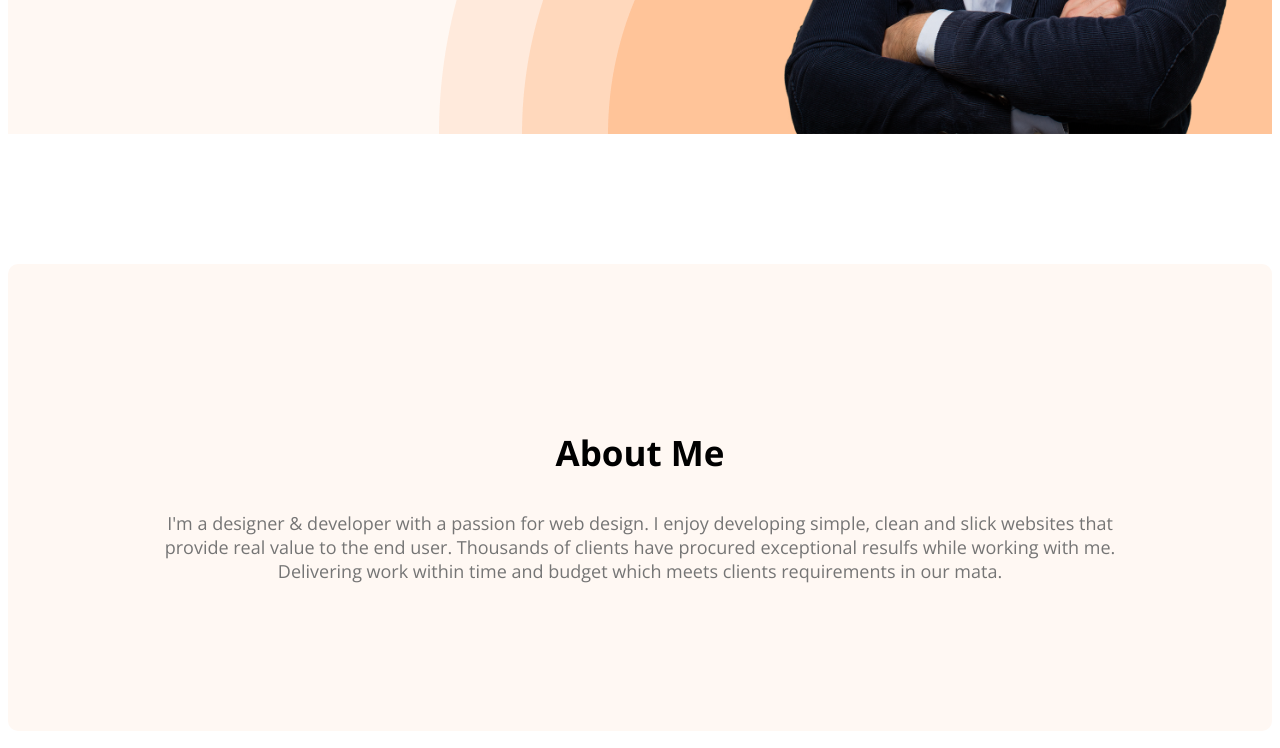
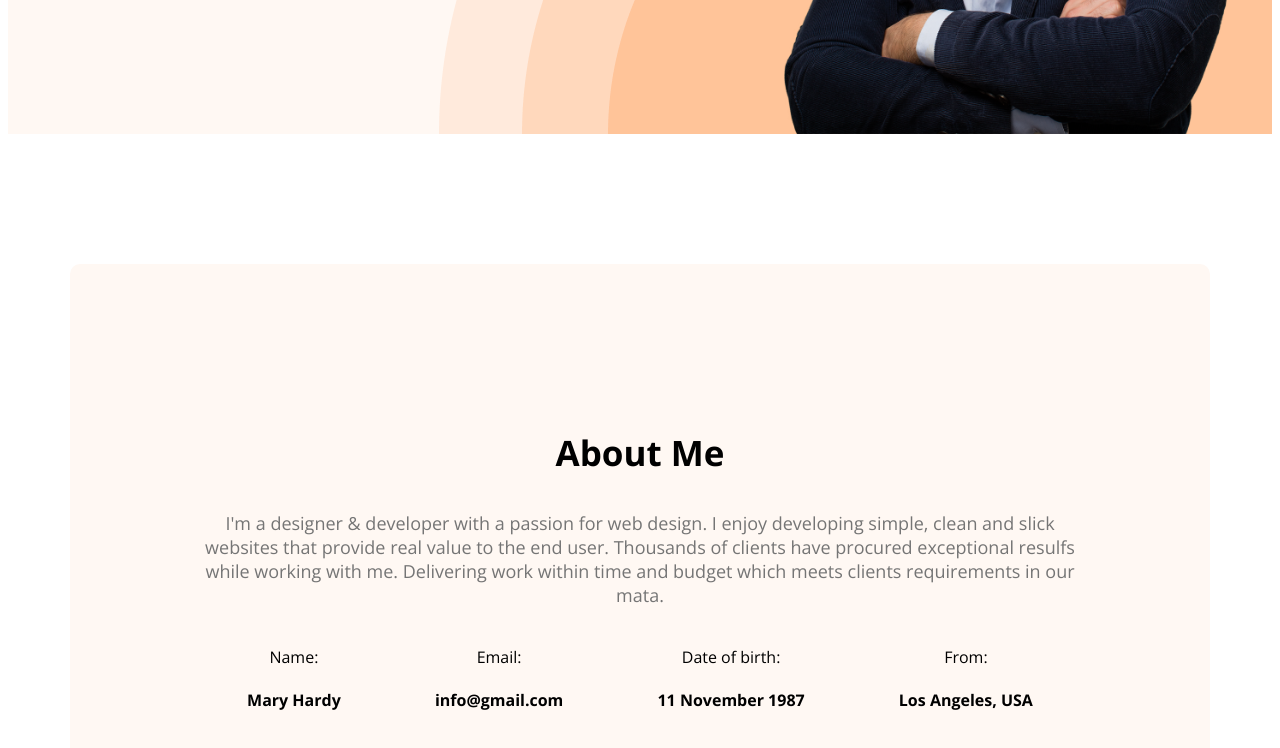
Before and after one commit to muhsinabdullah/Milestone-1-PH-Mission, a plain HTML site: page index.html in a window 1280 px wide. Shown: the part 634-1382 px from the top of the page. Drawn offline with nearby package versions, Linux system fonts and the light colour scheme.

Commit message:
info added

```diff
--- a/index.html
+++ b/index.html
@@ -37,6 +37,27 @@
             <p class="section-description">
                 I'm a designer & developer with a passion for web design. I enjoy developing simple, clean and slick websites that provide real value to the end user. Thousands of clients have procured exceptional resulfs while working with me. Delivering work within time and budget which meets clients requirements in our mata.
             </p>
+            <div class="about-info-container">
+                <div class="about-info">
+                    <h4 class="info-title">Name:</h4>
+                    <p class="info-description"> Mary Hardy</p>
+                </div>
+                <div class="about-info">
+                    <h4 class="info-title">Email:
+                        </h4>
+                    <p class="info-description">info@gmail.com</p>
+                </div>
+                <div class="about-info">
+                    <h4 class="info-title">Date of birth:
+                       </h4>
+                    <p class="info-description"> 11 November 1987</p>
+                </div>
+                <div class="about-info">
+                    <h4 class="info-title">From:
+                        </h4>
+                    <p class="info-description">Los Angeles, USA</p>
+                </div>
+            </div>
         </section>
     </main>
 
--- a/styles/style.css
+++ b/styles/style.css
@@ -101,6 +101,10 @@ nav a {
 }
 
 /* main section styles */
+main{
+    max-width: 1140px;
+    margin: 0 auto;
+}
 
 /* about section styles */
 .about {
@@ -109,3 +113,17 @@ nav a {
     background: #FFF8F3;
     margin: 130px 0;
 }
+.about-info-container{
+    display: flex;
+    justify-content: space-around;
+}
+
+.about-info{
+    text-align: center;
+    }
+.info-title{
+    font-weight: normal;
+}
+.info-description{
+    font-weight: bold;
+}
```
